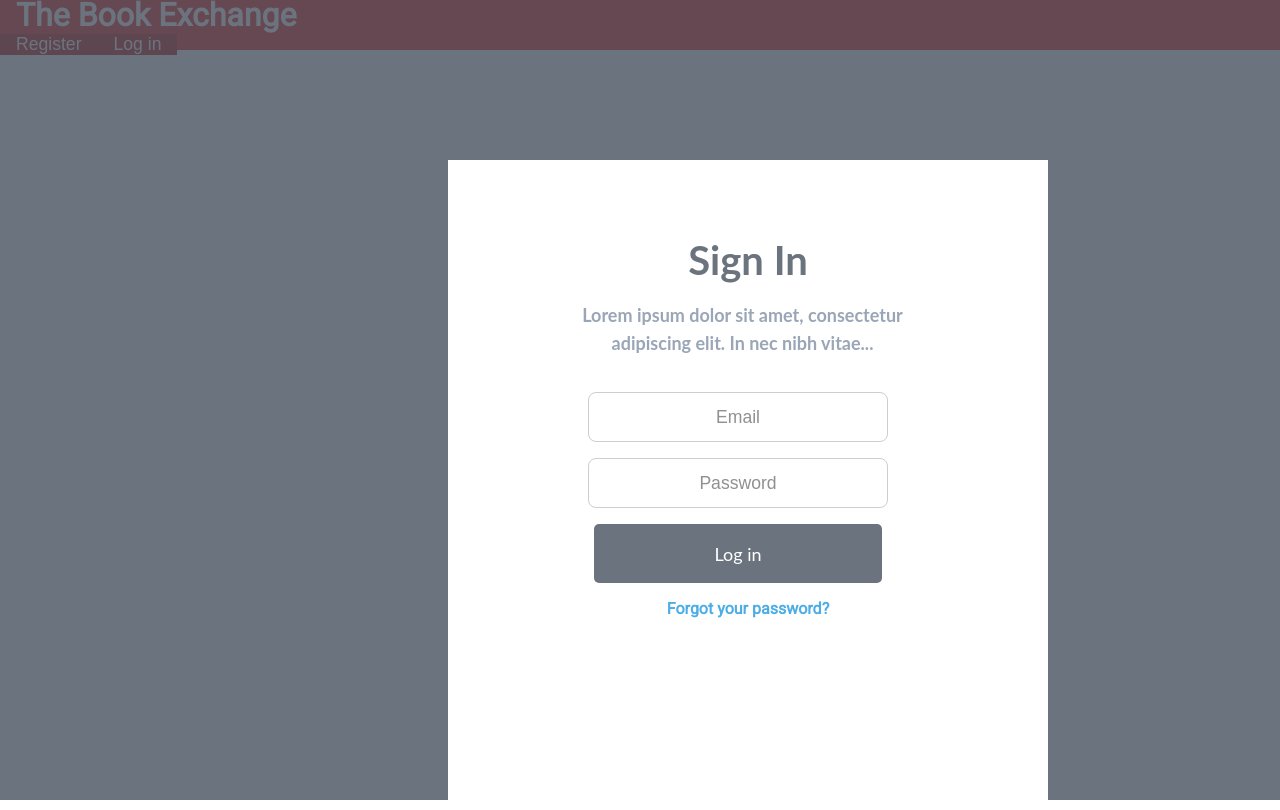
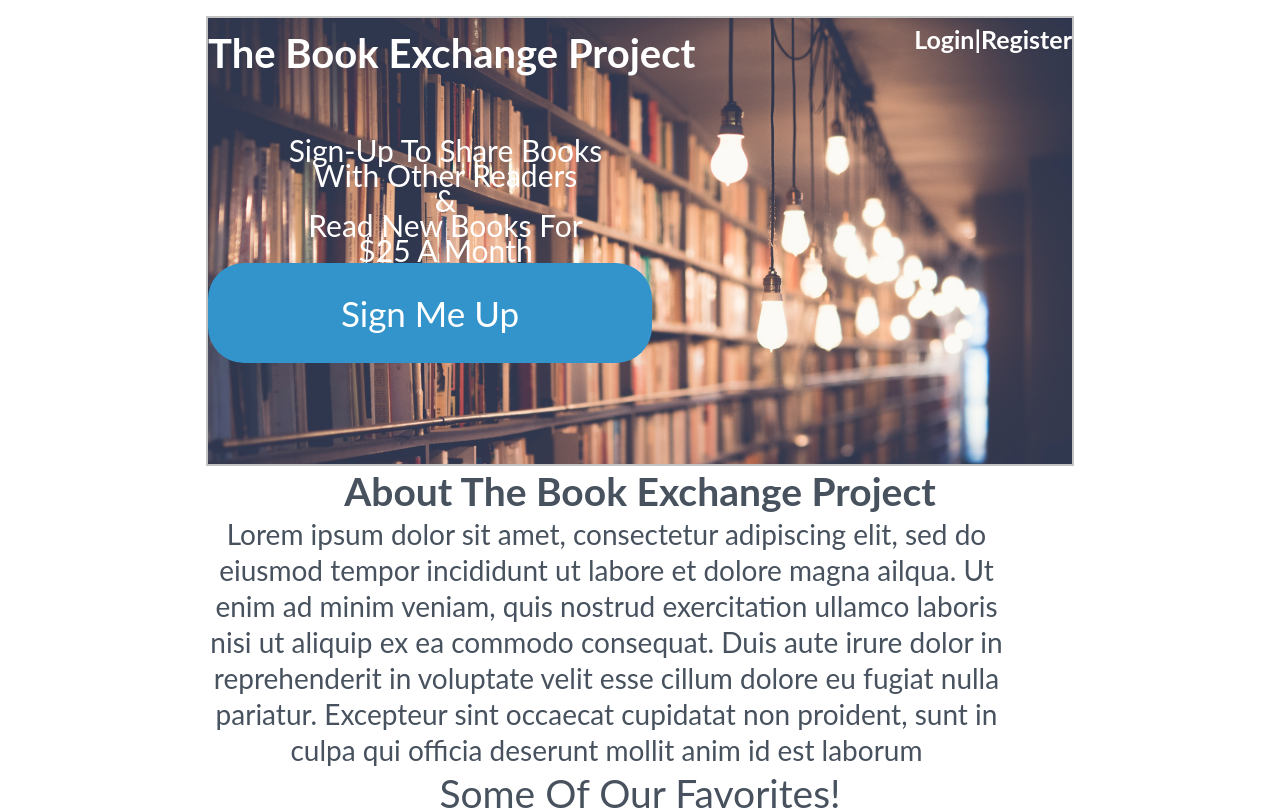
Before and after one commit to NoahMailloux/TheBookExchange, a React (Create React App) app in the folder mern-auth-front/: page / in a window 1280 px wide. Before the commit this address led to /login. Shown: the top 810 px of the page. Built offline with nearby package versions, Linux system fonts and the light colour scheme; no server answers.

Commit message:
front end stuff

```diff
--- a/mern-auth-front/src/App.js
+++ b/mern-auth-front/src/App.js
@@ -45,7 +45,7 @@ export default function App() {
     <>
         <BrowserRouter>
             <UserContext.Provider value={{ userData, setUserData }}>
-                <Header />
+
                 <div className="container">
                 <Switch>
                     <Route exact path="/" component={Home} />
--- a/mern-auth-front/src/components/pages/Home.js
+++ b/mern-auth-front/src/components/pages/Home.js
@@ -8,7 +8,8 @@ export default function Home() {
     const register = () => history.push("/register")
 
     useEffect(() => {
-        if(!userData.user) history.push("/login")
+        if(userData.user) console.log("logged in")
+        if(!userData.user) console.log("Not logged in")
     });
 
     return(
```
Also changed, not shown: 1 other file (tests, documents, lock files or other folders).
